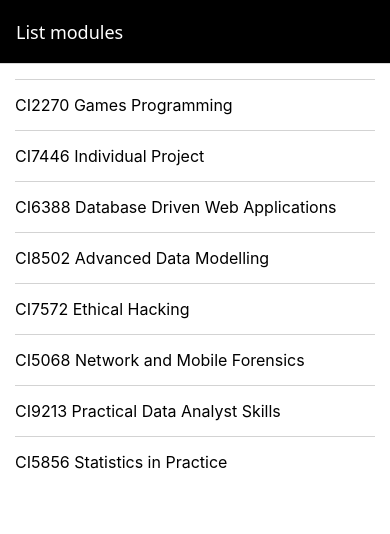
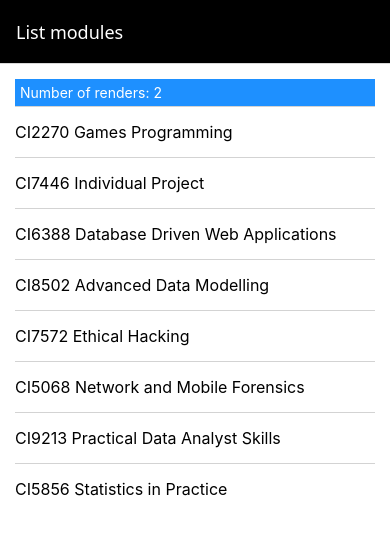
Before and after one commit to hadi2605/crudler, a React Native app: screen /ModuleListScreen in a window 390 px wide. Shown: the top 534 px of the page. Built offline with nearby package versions, Linux system fonts and the light colour scheme.

Commit message:
including CRUDL state (#4)

```diff
--- /dev/null
+++ b/src/components/UI/RenderCount.js
@@ -0,0 +1,27 @@
+import { useRef } from "react";
+import { StyleSheet, Text, View } from "react-native";
+
+const RenderCount = ({
+  backgroundColor = "dodgerblue",
+  fontColor = "white",
+}) => {
+  //initalisation ---------------------
+  //State -----------------------------
+  const renderCount = useRef(0);
+  renderCount.current += 1;
+  //Handlers --------------------------
+  //View ------------------------------
+  return (
+    <Text style={[styles.count, { backgroundColor, color: fontColor }]}>
+      Number of renders: {renderCount.current}
+    </Text>
+  );
+};
+
+const styles = StyleSheet.create({
+  count: {
+    padding: 5,
+  },
+});
+
+export default RenderCount;
--- a/src/components/screens/ModuleListScreen.js
+++ b/src/components/screens/ModuleListScreen.js
@@ -1,26 +1,29 @@
-import { StyleSheet,} from 'react-native';
-import Screen from '../layout/Screen';
-import ModuleList from '../entity/modules/ModuleList.js';
+import { useState } from "react";
+import { StyleSheet } from "react-native";
+import Screen from "../layout/Screen";
+import ModuleList from "../entity/modules/ModuleList.js";
+import RenderCount from "../UI/RenderCount.js";
 
-
-import initalModules from '../../data/modules.js';
+import initialModules from "../../data/modules.js";
 
 const ModuleListScreen = () => {
   // Initialisation --------------
-  const modules = initalModules;
   // State ----------------
+  const [modules, setModules] = useState(initialModules);
+
   // Handlers -------------
-  const handleSelect = (module) => alert (`Item ${module.ModuleCode} selected`)
+  const handleDelete = (module) => setModules( modules.filter((item) => item.ModuleID !== module.ModuleID) );
+
+
   // View -------------
   return (
     <Screen>
-      <ModuleList modules={modules} onSelect={handleSelect}/>
+      <RenderCount />
+      <ModuleList modules={modules} onSelect={handleDelete} />
     </Screen>
   );
-}
+};
 
-const styles = StyleSheet.create({
-  container: {},
-});
+const styles = StyleSheet.create({});
 
 export default ModuleListScreen;
```
